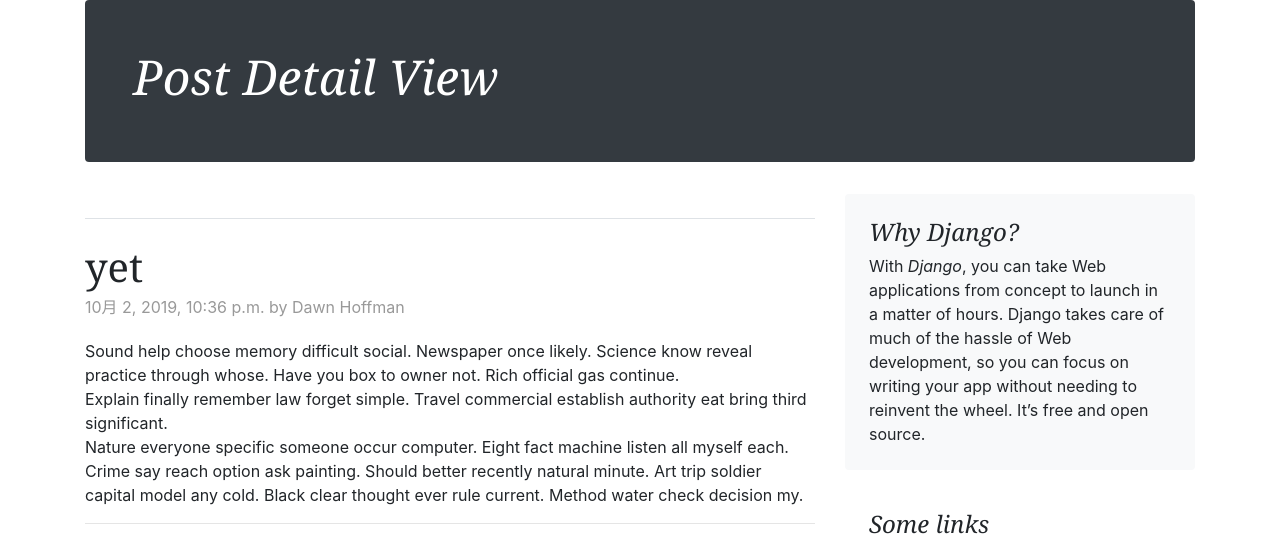
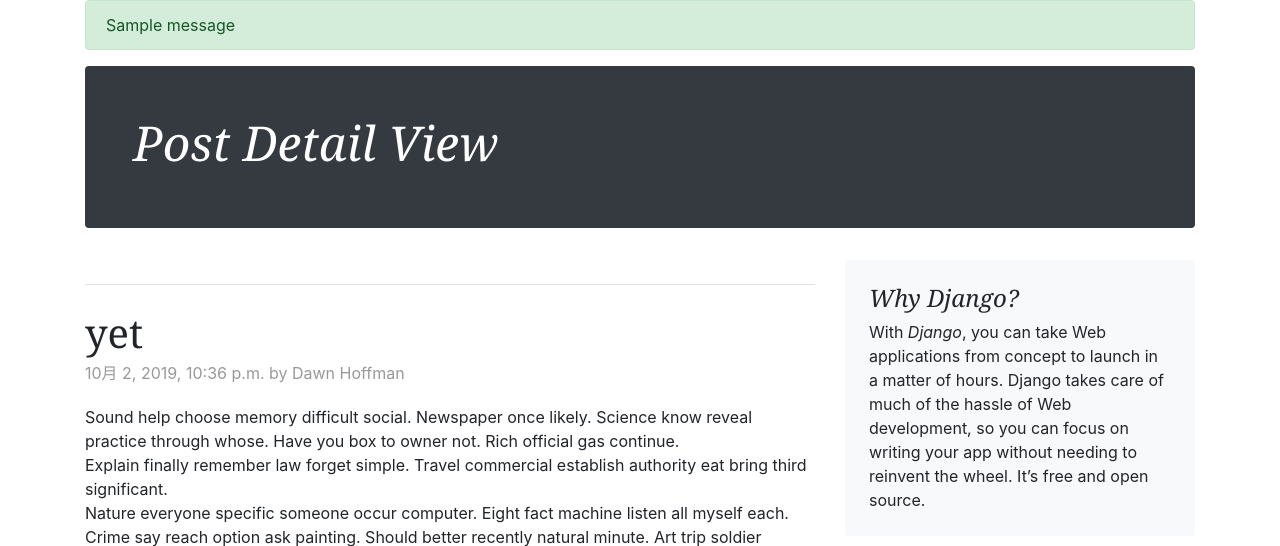
Before and after one commit to Hiroshi0704/simple_blog, a Django app: page /blog/193/ in a window 1280 px wide. Shown: the part 95-641 px from the top of the page. Run offline with Django 3.2, Linux system fonts and the light colour scheme; data comes from the database, SQL or seed files in the repository; both versions use the stored data as it was after the commit; one stand-in notice (Sample message) is shown; some libraries are stand-ins or nearby versions.

Commit message:
use empty tag for html

```diff
--- a/blog/views.py
+++ b/blog/views.py
@@ -1,5 +1,6 @@
 from django.urls import reverse_lazy
 from django.shortcuts import get_object_or_404, redirect
+from django.contrib import messages
 from django.contrib.auth import get_user_model
 from django.contrib.auth.mixins import LoginRequiredMixin, UserPassesTestMixin
 from django.views.generic import ListView, DetailView
@@ -36,12 +37,12 @@ class PostListView(ListView):
         return context
 
     def get_queryset(self):
-        queryset = super(PostListView, self).get_queryset()
+        queryset = super(PostListView, self).get_queryset().select_related('author')
 
         if 'search_value' in self.request.session:
             keyword = self.request.session['search_value'].split(' ')
             for key in keyword:
-                queryset = queryset.filter(Q(title__icontains=key) | Q(body__icontains=key))
+                queryset = queryset.filter(Q(title__icontains=key) | Q(body__icontains=key) | Q(author__username__icontains=key))
         return queryset
 
 
@@ -51,6 +52,7 @@ class PostCreateView(LoginRequiredMixin, CreateView):
 
     def form_valid(self, form):
         form.instance.author = self.request.user
+        messages.success(self.request, f'"{form.instance.title}" has been created!')
         return super().form_valid(form)
 
 
@@ -88,6 +90,10 @@ class PostUpdateView(LoginRequiredMixin, UserPassesTestMixin, UpdateView):
         obj = self.get_object()
         return obj.author == self.request.user
 
+    def form_valid(self, form):
+        messages.info(self.request, f'"{form.instance.title}" has been updated!')
+        return super().form_valid(form)
+
 
 class PostDeleteView(LoginRequiredMixin, UserPassesTestMixin, DeleteView):
     model       = Post
@@ -96,3 +102,9 @@ class PostDeleteView(LoginRequiredMixin, UserPassesTestMixin, DeleteView):
     def test_func(self):
         obj = self.get_object()
         return obj.author == self.request.user
+
+    def delete(self, request, *args, **kwargs):
+        result = super().delete(request, *args, **kwargs)
+        message = f'"{self.object.title}" has been deleted.'
+        messages.warning(request, message)
+        return result
--- a/templates/blog/base.html
+++ b/templates/blog/base.html
@@ -31,6 +31,7 @@
           <form class="form-inline my-2 my-md-0" action="{% url 'post_list' %}" method="post">
             {% csrf_token %}
             <input class="form-control" type="text" placeholder="Search" aria-label="Search" name="search" value="{{ request.session.search_value }}">
+            <span class="form-control-clear glyphicon glyphicon-remove form-control-feedback hidden"></span>
           </form>
         </div>
       </nav>
@@ -40,7 +41,15 @@
 
 
 {% block content %}
+
   <div class="container">
+    {% for message in messages %}
+      <div class="alert alert-{{ message.tags }}">
+        {{ message }}
+      </div>
+    {% empty %}
+    {% endfor %}
+
     <div class="jumbotron p-4 p-md-5 text-white rounded bg-dark">
       <div class="col-md-6 px-0">
         <h1 class="display-4 font-italic">{% block content_title %}{% endblock%}</h1>
--- a/templates/blog/post_list.html
+++ b/templates/blog/post_list.html
@@ -17,7 +17,7 @@
           {% endif %}
           <h3 class="mb-0">{{ post.title }}</h3>
           <div class="mb-1 text-muted small">{{ post.get_create_at }} by {{ post.author }}</div>
-          <p class="card-text mb-auto">{{ post.body|truncatechars:100 }}</p>
+          <p class="card-text mb-auto">{{ post.body|truncatechars_html:128 }}</p>
           <a href="{% url 'post_detail' post.id %}" class="stretched-link">Continue reading</a>
         </div>
       </div>
```
Also changed, not shown: blog/models.py (line endings or trailing spaces), db.sqlite3.
